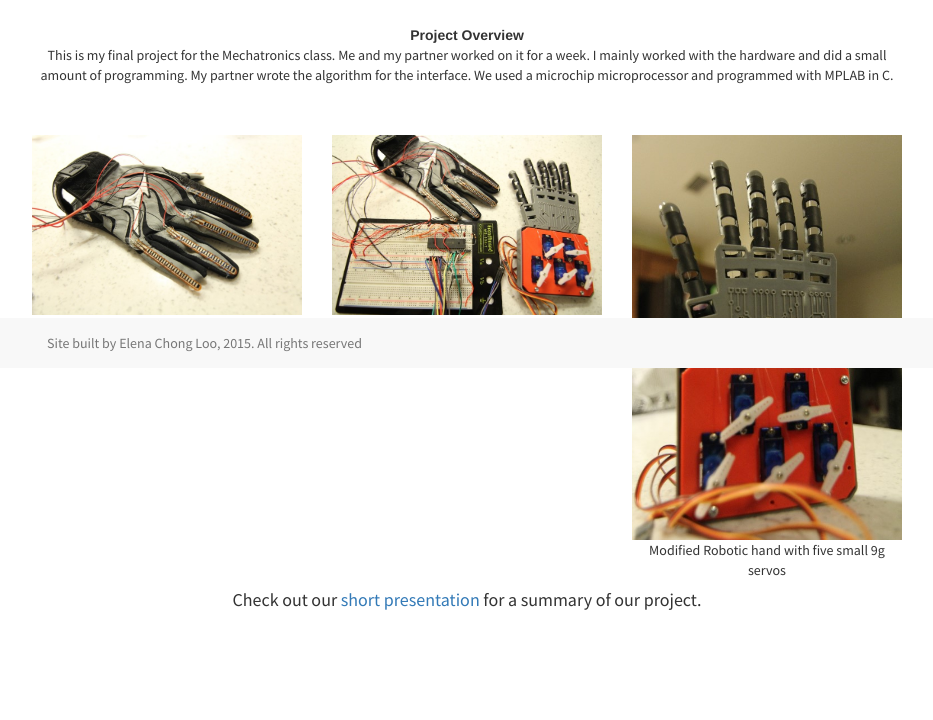
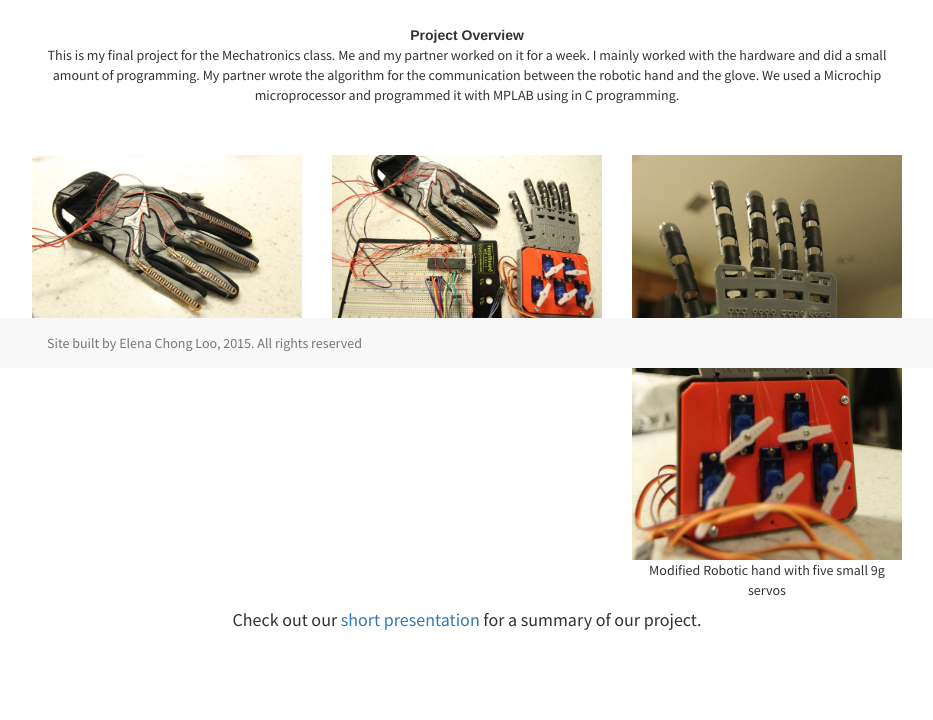
Before and after one commit to helenchg/elenachong.com, a Jekyll site: the page built from projects/robotichand/index.html, in a window 1280 px wide. Shown: the part 532-1252 px from the top of the page, without its empty margins (173-1106 px from the left). Built offline with Jekyll 4.4.1, drawn with Linux system fonts in a browser that asks for light colours; nearby versions of some CDN libraries.

Commit message:
updated info

```diff
--- a/projects/robotichand/index.html
+++ b/projects/robotichand/index.html
@@ -14,7 +14,7 @@
      <strong>Project Overview</strong>
      </div>
      <p>
-This is my final project for the Mechatronics class. Me and my partner worked on it for a week. I mainly worked with the hardware and did a small amount of programming. My partner wrote the algorithm for the interface. We used a microchip microprocessor and programmed with MPLAB in C.
+This is my final project for the Mechatronics class. Me and my partner worked on it for a week. I mainly worked with the hardware and did a small amount of programming. My partner wrote the algorithm for the communication between the robotic hand and the glove. We used a Microchip microprocessor and programmed it with MPLAB using in C programming.
 
          </p>
          <br><br>
@@ -22,7 +22,7 @@
                     <div class = "col-md-4">
                                 <!-- Project 1 -->
                          <img src = "/projects/robotichand/media/roboticglove.jpg" class="img-responsive">
-                         <p>The glove with the resistive sensors</p>
+                         <p>The glove with the resistive flex sensors</p>
                     </div>
                      <div class = "col-md-4">
                                 <!-- Project 1 -->
```
